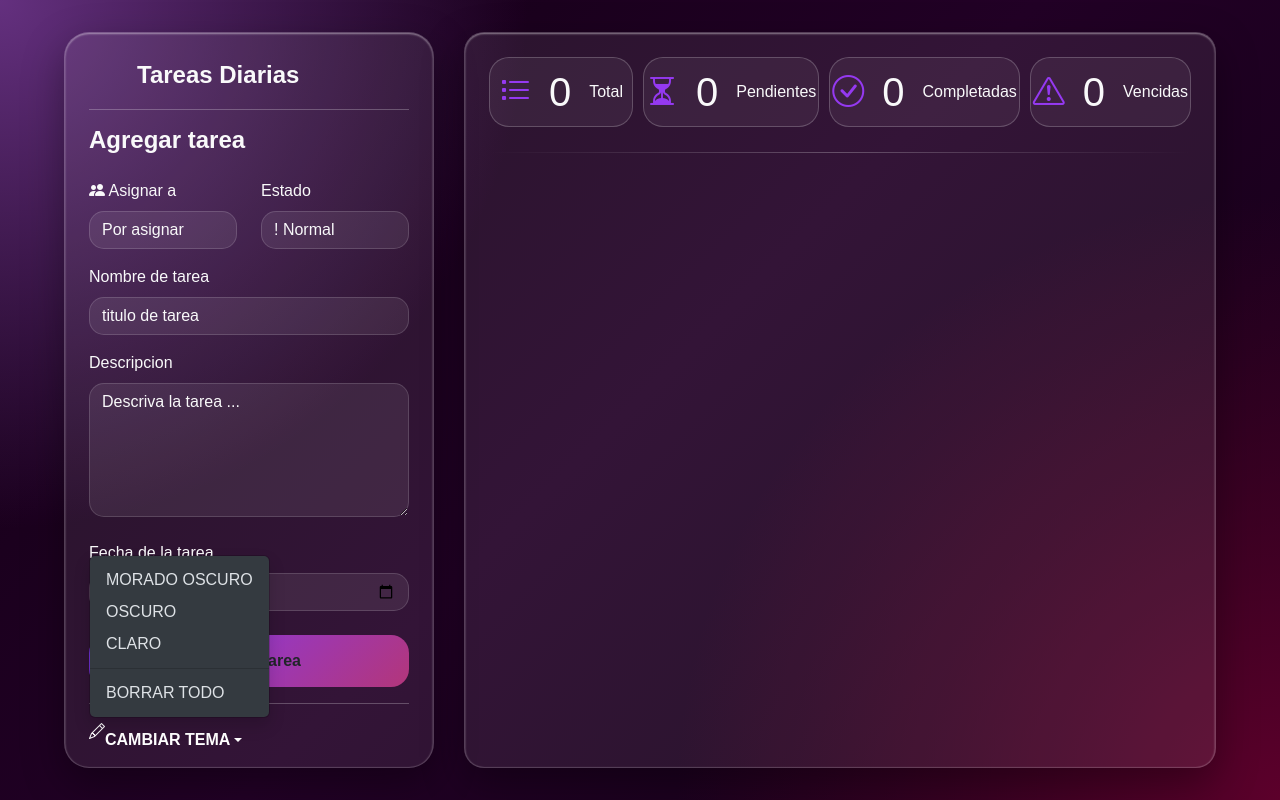
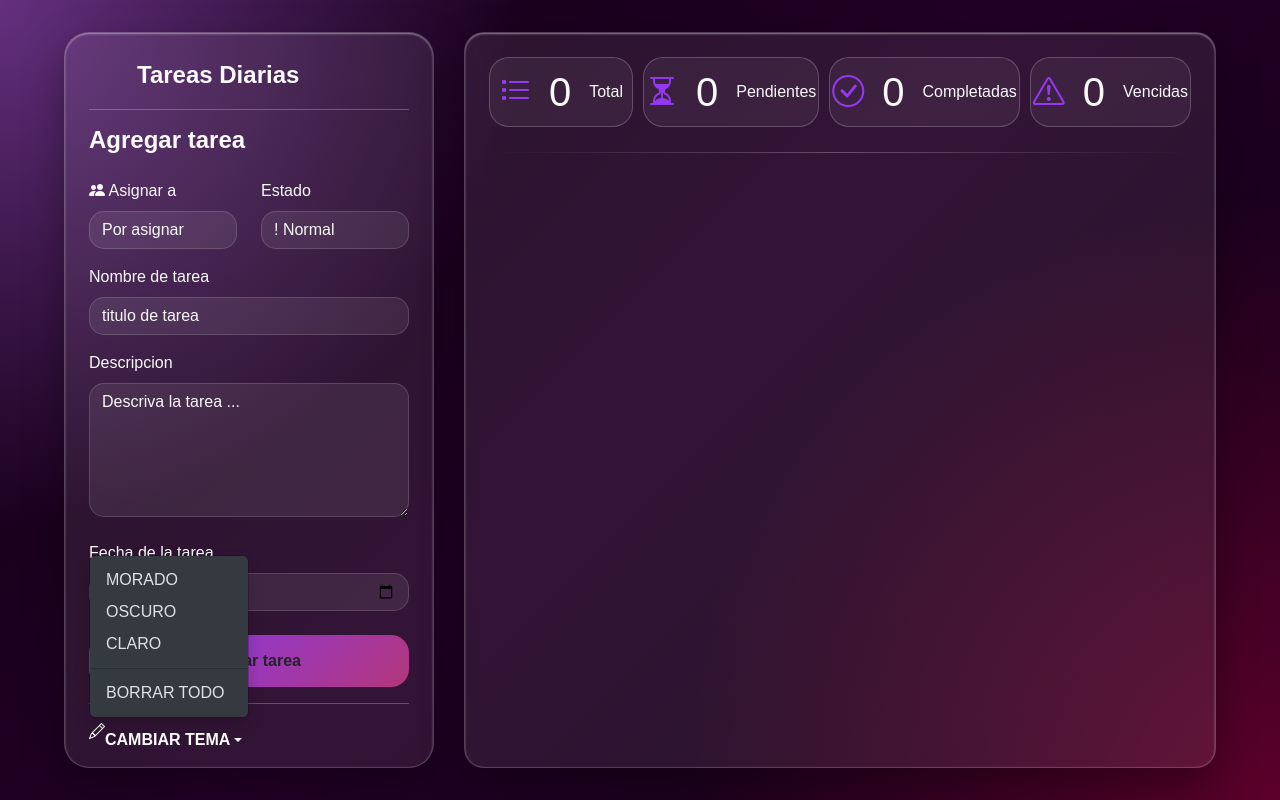
Before and after one commit to Stivendps/proyectoIndividualG, a plain HTML site: page index.html in a window 1280 px wide. Both pictures are taken after a click on the link "CAMBIAR TEMA". Drawn offline with nearby package versions, Linux system fonts and the light colour scheme.

Commit message:
se actualiza tarjeta

```diff
--- a/index.html
+++ b/index.html
@@ -69,7 +69,7 @@
                     </i>
                     <strong> CAMBIAR TEMA</strong> </a>
                 <ul class="dropdown-menu dropdown-menu-dark text-small shadow">
-                    <li><a class="dropdown-item tema" data-tema="morado">MORADO OSCURO</a></li>
+                    <li><a class="dropdown-item tema" data-tema="morado">MORADO</a></li>
                     <li><a class="dropdown-item tema" data-tema="black">OSCURO</a></li>
                     <li><a class="dropdown-item tema" data-tema="white">CLARO</a></li>
                     <li>
--- a/js/app.js
+++ b/js/app.js
@@ -25,6 +25,7 @@ function obtenerPrioridad(estado) {
     }
 }
 // visualizacion de la tarjeta
+// cambios en tarjeta , el detalle se visualiza
 function crearTarjeta(tarea){
     const card = document.createElement("div");
     card.className = "task-card";
@@ -195,6 +196,7 @@ function agregarTarea(e){
     limpiarFormulario();
 }
 
+
 function limpiarFormulario(){
     titulo.value="";
     descripcion.value="";
```
